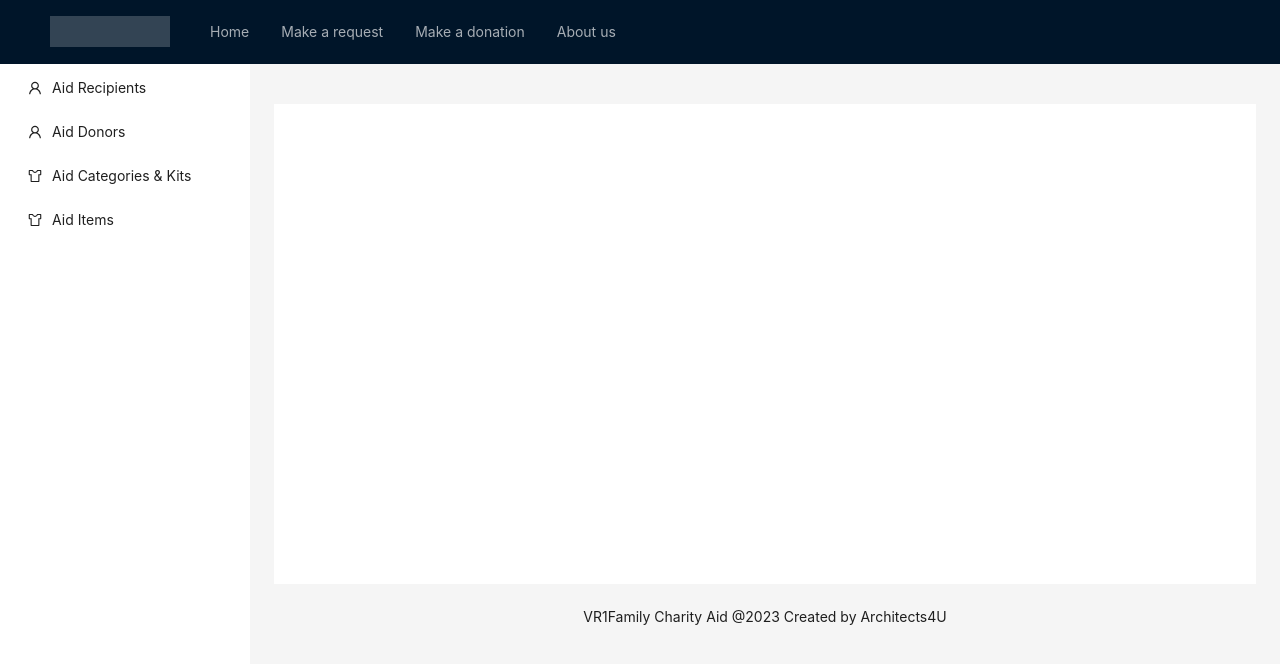
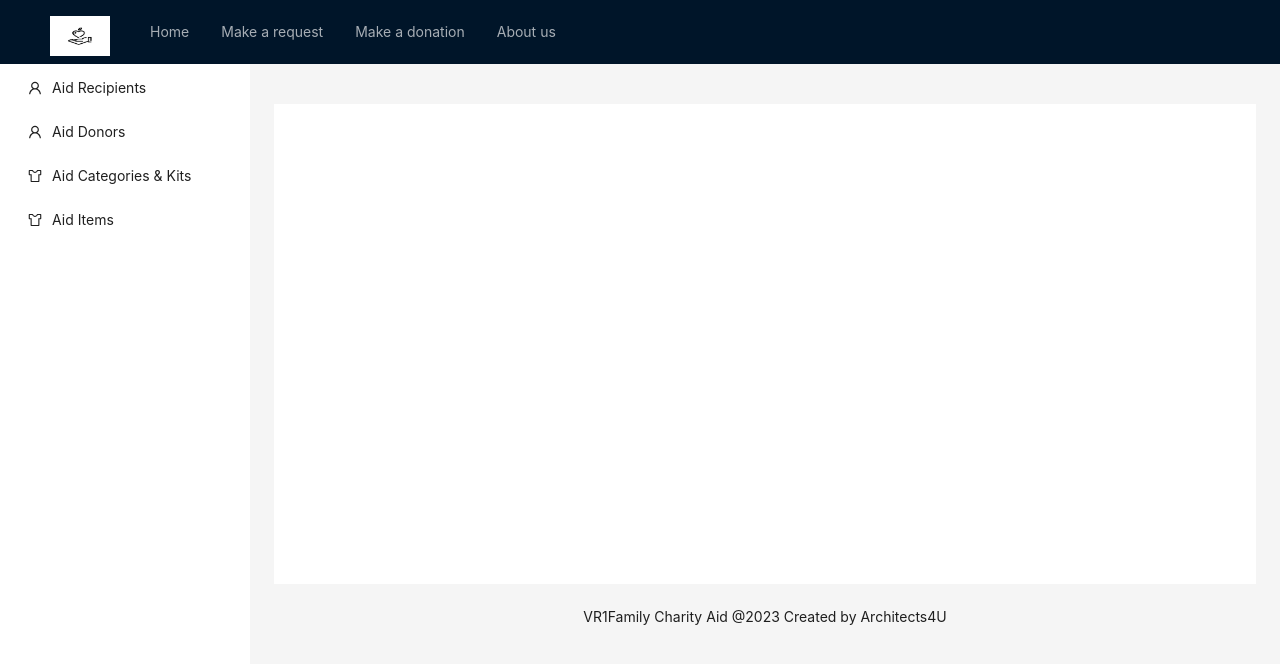
Before and after one commit to Cindyjavapythonr/Registe-track-users-items, a React (Create React App) app: page / in a window 1280 px wide. Shown: the top 664 px of the page. Built offline with nearby package versions, Linux system fonts and the light colour scheme.

Commit message:
Add logo

```diff
--- a/src/App.js
+++ b/src/App.js
@@ -12,6 +12,7 @@ import { RecipientRequests } from './mainpagefunctions/userRequests';
 import { AboutUs } from './mainpagefunctions/aboutus';
 import { ReceiveDDetails } from './mainpagefunctions/receiveDDetailsDisplay';
 import { DonorDetails } from './mainpagefunctions/donorDetails';
+import logo from './images/vr1_logo.png';
 
 const { Header, Content, Sider, Footer } = Layout;
 const labels = ['Home', 'Make a request', 'Make a donation', 'About us'];
@@ -51,11 +52,16 @@ const App = () => {
             }} >
             <div className="logo" style={{
                 float: 'left',
-                width: 120,
+                width: 60,
                 height: 31,
                 margin: '16px 24px 16px 0',
                 background: 'rgba(255, 255, 255, 0.2)',
-              }} />
+                backgroundImage: {logo},
+                backgroundRepeat: 'no-repeat',
+                backgroundSize: 'cover',
+              }}>
+                <img src={logo} width="60" height="40" />
+              </div>
             <Menu theme="dark" mode="horizontal"
               defaultSelectedKeys={['O']}
               items={menufuncs.map(({ label, route }) => ({
--- a/src/mainpagefunctions/category&kitsDetails.js
+++ b/src/mainpagefunctions/category&kitsDetails.js
@@ -8,7 +8,7 @@ export const CategoryAndKitsDetails = () => {
 
     const [kitName, setKitName] = useState('');
     const [kitItems, setKitItems] = useState([
-        {itemName: '', amount: ''}
+        {'': 0}
     ]);
 
     const [categories, setCategories] = React.useState([]);
@@ -78,7 +78,7 @@ export const CategoryAndKitsDetails = () => {
         console.log(aidKit)
 
         fetch(
-          "http://localhost:5000/categories/kit/", {
+          "http://localhost:5000/categories/kit", {
             method: "POST",
             headers: {"Content-Type": "application/json"},
             body: JSON.stringify(aidKit)
@@ -99,12 +99,12 @@ export const CategoryAndKitsDetails = () => {
         setCategories(result);
       }
     )
-    fetch("http://localhost:5000/categories/kit")
-    .then(res => res.json())
-    .then((result) => {
-      setKits(result);
-    }
-  )
+    // fetch("http://localhost:5000/categories/kit")
+    // .then(res => res.json())
+    // .then((result) => {
+    //   setKits(result);
+    // }
+    // )
       fetch("http://localhost:5000/items")
       .then(res => res.json())
       .then((result) => {
```
